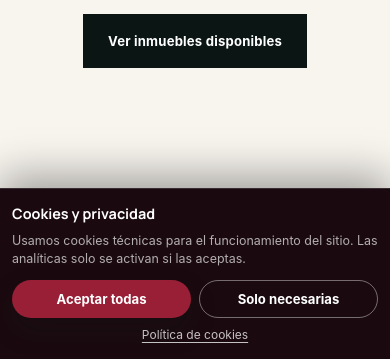
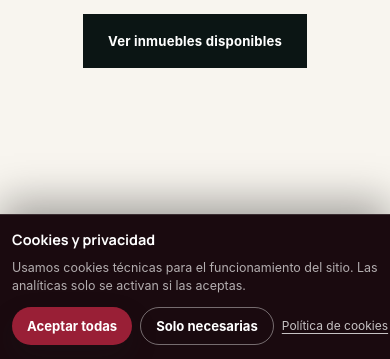
Before and after one commit to vornicx/Inmobiliaria-Noguera, a website with bundled scripts: page fallback.html in a window 390 px wide. Shown: the part 483-842 px from the top of the page. Built offline with nearby package versions, Linux system fonts and the light colour scheme; no server answers.

Commit message:
Remove leftover cookie banner width rules from v5.css.

```diff
--- a/assets/v5.css
+++ b/assets/v5.css
@@ -607,8 +607,7 @@ a, button { -webkit-tap-highlight-color: transparent; }
   .footer-grid { grid-template-columns: 1fr 1fr; gap: 40px 20px; }
   .footer-brand-col { grid-column: 1 / span 2; }
   .footer-bottom { align-items: flex-start; flex-direction: column; justify-content: center; gap: 7px; padding: 18px 0; }
-  .cookie-banner { grid-template-columns: 1fr; gap: 11px; bottom: 10px; padding: 14px; }
-  .cookie-actions { flex-wrap: wrap; }
+
   .public-shell .catalog-hero { padding-top: 88px; }
   .public-shell .catalog-hero-grid { min-height: 265px; grid-template-columns: 1fr; gap: 15px; padding-bottom: 25px; }
   .public-shell .catalog-hero-stat { display: none; }
```
